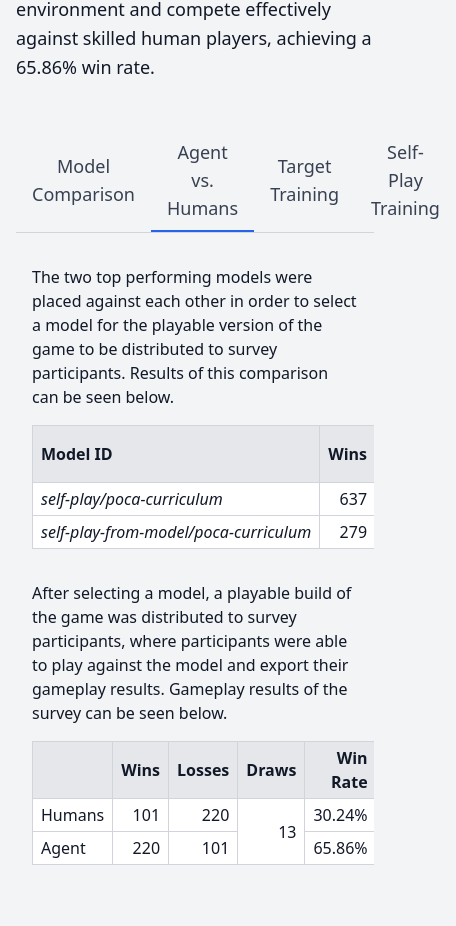
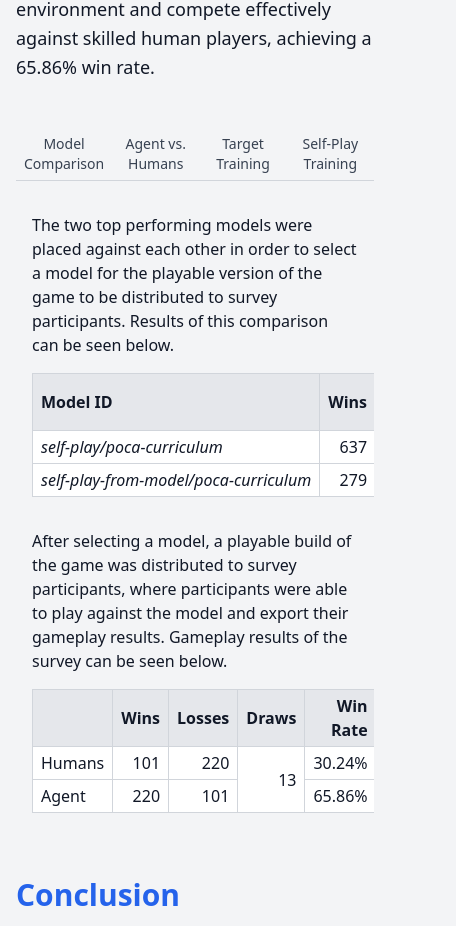
Before and after one commit to darefjev44/fyp-expo-2024, a website: page index.html in a window 390 px wide. Shown: the part 2192-3118 px from the top of the page, 456 px wide, since content can reach past the window. Drawn offline with Linux system fonts and the light colour scheme.

Commit message:
responsive tabs

```diff
--- a/index.html
+++ b/index.html
@@ -82,17 +82,17 @@
           </div>
           <div>
             <div class="mb-4">
-              <div class="flex border-b border-gray-300">
-                <button class="tab-button px-4 py-2 text-lg font-medium text-gray-700 border-b-2 border-transparent hover:border-blue-500 focus:outline-none" onclick="openTab(event, 'model-comparison')">
+              <div class="flex flex-wrap border-b border-gray-300">
+                <button class="tab-button flex-1 px-2 py-1 md:px-4 md:py-2 text-sm md:text-lg font-medium text-gray-700 border-b-2 border-transparent hover:border-blue-500 focus:outline-none" onclick="openTab(event, 'model-comparison')">
                   Model Comparison
                 </button>
-                <button class="tab-button px-4 py-2 text-lg font-medium text-gray-700 border-b-2 focus:outline-none border-blue-600" onclick="openTab(event, 'agent-vs-humans')">
+                <button class="tab-button flex-1 px-2 py-1 md:px-4 md:py-2 text-sm md:text-lg font-medium text-gray-700 border-b-2 border-transparent hover:border-blue-500 focus:outline-none border-blue-600" onclick="openTab(event, 'agent-vs-humans')">
                   Agent vs. Humans
                 </button>
-                <button class="tab-button px-4 py-2 text-lg font-medium text-gray-700 border-b-2 border-transparent hover:border-blue-500 focus:outline-none" onclick="openTab(event, 'target-training')">
+                <button class="tab-button flex-1 px-2 py-1 md:px-4 md:py-2 text-sm md:text-lg font-medium text-gray-700 border-b-2 border-transparent hover:border-blue-500 focus:outline-none" onclick="openTab(event, 'target-training')">
                   Target Training
                 </button>
-                <button class="tab-button px-4 py-2 text-lg font-medium text-gray-700 border-b-2 border-transparent hover:border-blue-500 focus:outline-none" onclick="openTab(event, 'self-play-training')">
+                <button class="tab-button flex-1 px-2 py-1 md:px-4 md:py-2 text-sm md:text-lg font-medium text-gray-700 border-b-2 border-transparent hover:border-blue-500 focus:outline-none" onclick="openTab(event, 'self-play-training')">
                   Self-Play Training
                 </button>
               </div>
```
Also changed, not shown: dist/css/style.css.
